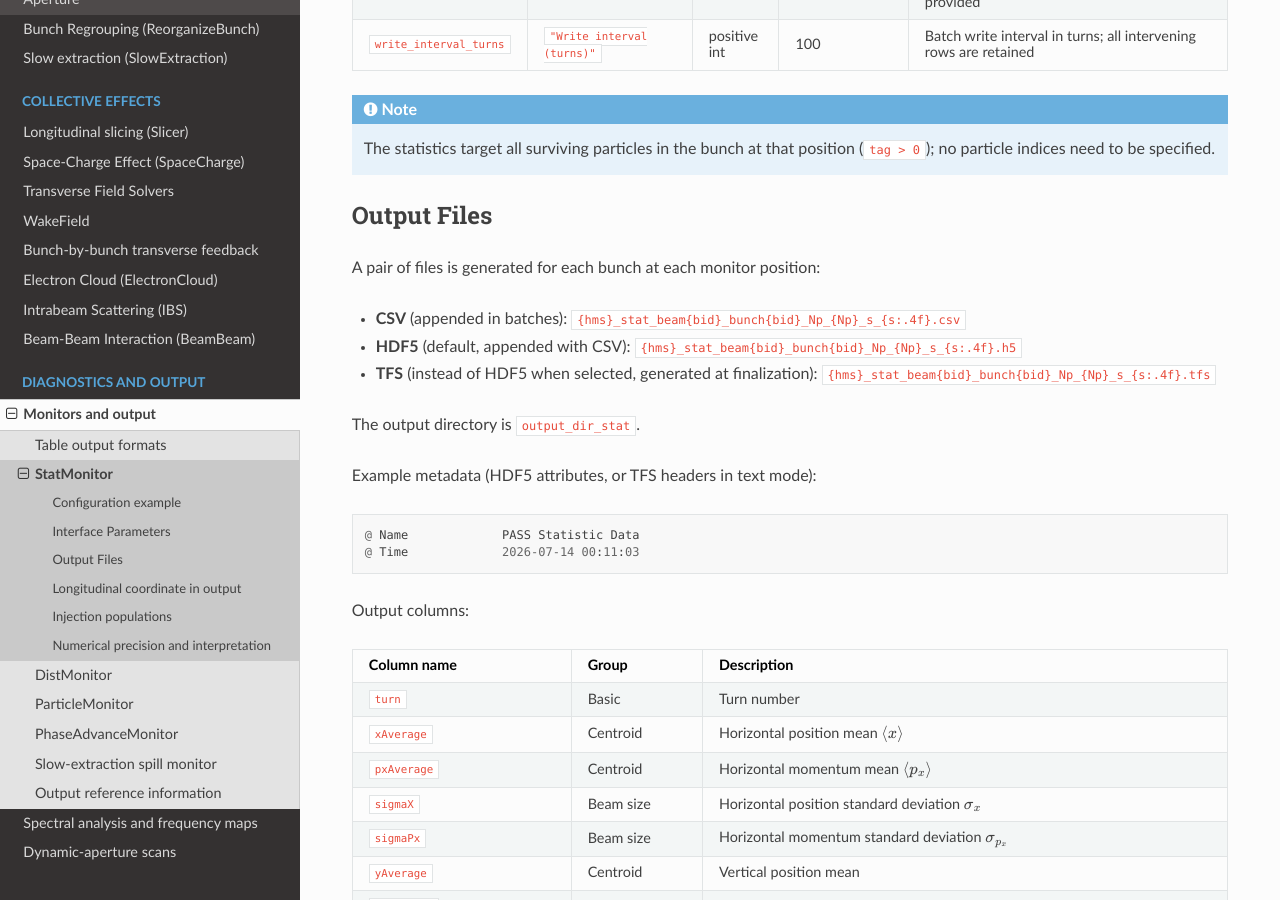
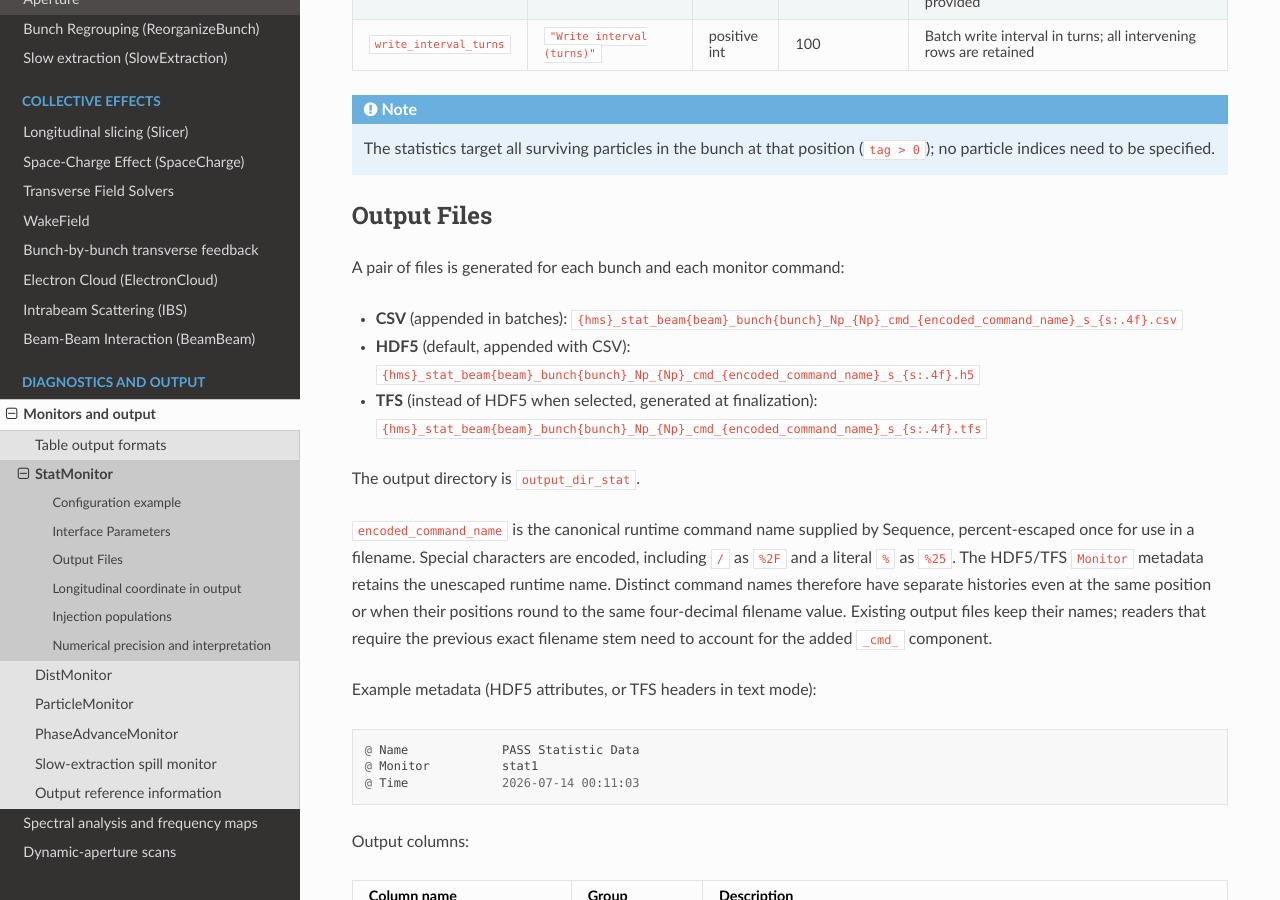
Before and after one commit to changmx/PASS, a Sphinx documentation site: the page built from docs/source/en/monitor/statmonitor.rst, in a window 1280 px wide and 900 px high, scrolled down 762 px. Built offline with Sphinx 7.4.7 and the Read the Docs theme 3.1.0, drawn with Linux system fonts in a browser that asks for light colours.

Commit message:
style: change statistic monitor output file name

```diff
--- a/docs/source/en/monitor/statmonitor.rst
+++ b/docs/source/en/monitor/statmonitor.rst
@@ -58,19 +58,29 @@ Interface Parameters
 Output Files
 ------------
 
-A pair of files is generated for each bunch at each monitor position:
+A pair of files is generated for each bunch and each monitor command:
 
-- **CSV** (appended in batches): ``{hms}_stat_beam{bid}_bunch{bid}_Np_{Np}_s_{s:.4f}.csv``
-- **HDF5** (default, appended with CSV): ``{hms}_stat_beam{bid}_bunch{bid}_Np_{Np}_s_{s:.4f}.h5``
-- **TFS** (instead of HDF5 when selected, generated at finalization): ``{hms}_stat_beam{bid}_bunch{bid}_Np_{Np}_s_{s:.4f}.tfs``
+- **CSV** (appended in batches): ``{hms}_stat_beam{beam}_bunch{bunch}_Np_{Np}_cmd_{encoded_command_name}_s_{s:.4f}.csv``
+- **HDF5** (default, appended with CSV): ``{hms}_stat_beam{beam}_bunch{bunch}_Np_{Np}_cmd_{encoded_command_name}_s_{s:.4f}.h5``
+- **TFS** (instead of HDF5 when selected, generated at finalization): ``{hms}_stat_beam{beam}_bunch{bunch}_Np_{Np}_cmd_{encoded_command_name}_s_{s:.4f}.tfs``
 
 The output directory is ``output_dir_stat``.
+
+``encoded_command_name`` is the canonical runtime command name supplied by
+Sequence, percent-escaped once for use in a filename. Special characters are
+encoded, including ``/`` as ``%2F`` and a literal ``%`` as ``%25``. The HDF5/TFS
+``Monitor`` metadata retains the unescaped runtime name. Distinct command names
+therefore have separate histories even at the same position or when their
+positions round to the same four-decimal filename value. Existing output files
+keep their names; readers that require the previous exact filename stem need
+to account for the added ``_cmd_`` component.
 
 Example metadata (HDF5 attributes, or TFS headers in text mode):
 
 ::
 
    @ Name             PASS Statistic Data
+   @ Monitor          stat1
    @ Time             2026-07-14 00:11:03
 
 Output columns:
--- a/docs/source/en/monitor/table_output.rst
+++ b/docs/source/en/monitor/table_output.rst
@@ -58,6 +58,12 @@ HDF5 options; their event and histogram tables do not offer TFS output.
      - None; defaults to TFS
 
 HDF5 tables use ``.h5``; TFS tables use ``.tfs`` with the same filename stem.
+For :doc:`StatMonitor <statmonitor>`, the CSV, HDF5 and TFS stem is
+``{hms}_stat_beam{beam}_bunch{bunch}_Np_{Np}_cmd_{encoded_command_name}_s_{s:.4f}``.
+The command-name component isolates histories by Sequence's canonical runtime
+name, percent-escaped once for filenames; ``Monitor`` metadata retains that name
+without escaping. Readers using the previous exact stem must account for
+``_cmd_``; existing output files retain their names.
 SpaceCharge field output uses a multidimensional HDF5 layout
 and does not offer TFS export.
 
--- a/docs/source/zh/monitor/table_output.rst
+++ b/docs/source/zh/monitor/table_output.rst
@@ -57,6 +57,11 @@
      - 无；默认 TFS
 
 HDF5 表格使用 ``.h5``，TFS 表格使用 ``.tfs``，文件名主体保持一致。
+:doc:`StatMonitor <statmonitor>` 的 CSV、HDF5 和 TFS 使用文件名主体
+``{hms}_stat_beam{beam}_bunch{bunch}_Np_{Np}_cmd_{encoded_command_name}_s_{s:.4f}``。
+其中命令名称来自 Sequence 提供的规范化运行时名称，经一次百分号转义用于文件名，
+以隔离不同命令的历史；``Monitor`` 元数据保留未转义名称。依赖旧版完整文件名主体
+的读取程序需要适配 ``_cmd_``，已有输出文件保留原名称。
 SpaceCharge 场输出使用多维 HDF5 结构，不增加 TFS 导出。
 
 HDF5 结构与元数据
```
Also changed, not shown: docs/source/zh/monitor/statmonitor.rst (+12 -4 lines), 1 other file.
